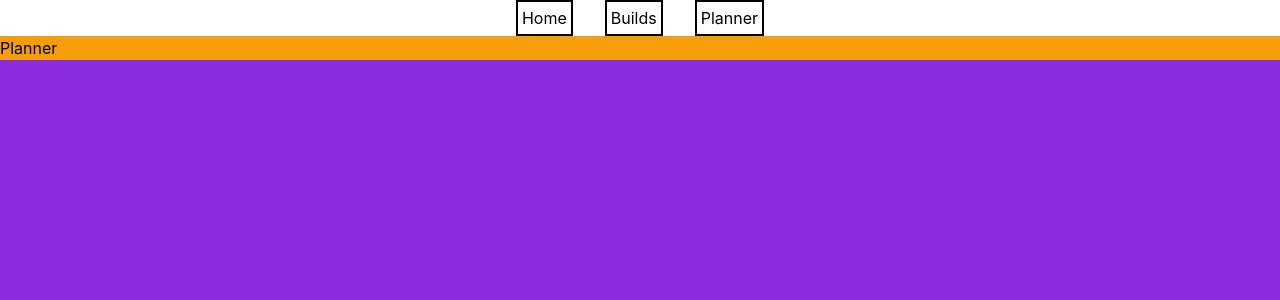
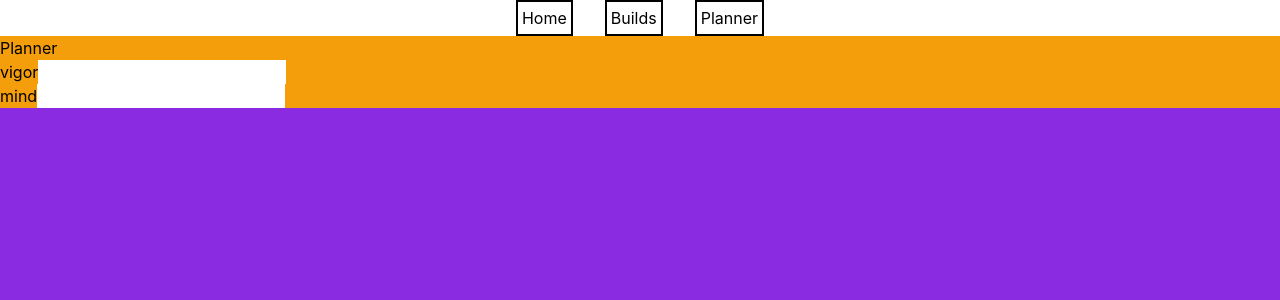
Before and after one commit to DScraftPL/EldenRingBuildsWebsite, a React (Create React App) app: page /planner in a window 1280 px wide. Shown: the top 300 px of the page. Built offline with nearby package versions, Linux system fonts and the light colour scheme.

Commit message:
i love react?

```diff
--- a/src/pages/planner/Planner.js
+++ b/src/pages/planner/Planner.js
@@ -1,6 +1,14 @@
+import Stat from './Stat.js'
+
 function Planner() {
   return (
-    <h1>Planner</h1>
+    <div>
+      <h1>Planner</h1>
+      <div>
+        <Stat statname="vigor" />
+        <Stat statname="mind" />
+      </div>
+    </div>
   )
 }
 
--- /dev/null
+++ b/src/pages/planner/Stat.js
@@ -0,0 +1,10 @@
+function Stat(props) {
+  return (
+    <div>
+      <label for={props.statname}>{props.statname}</label>
+      <input type="number" id={props.statname} /> <button />
+    </div>
+  )
+}
+
+export default Stat;
```
